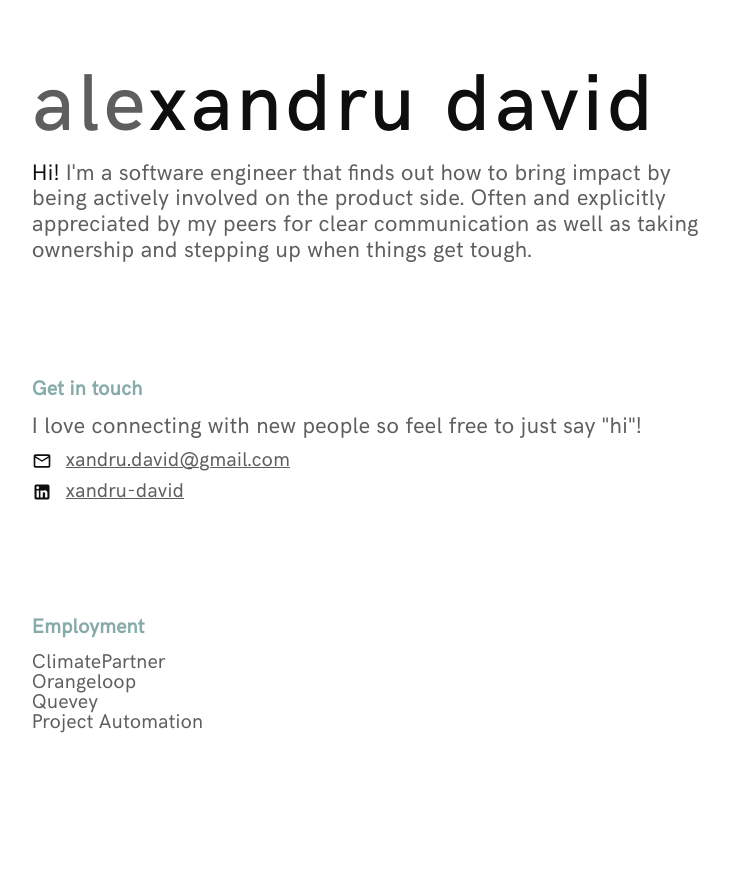
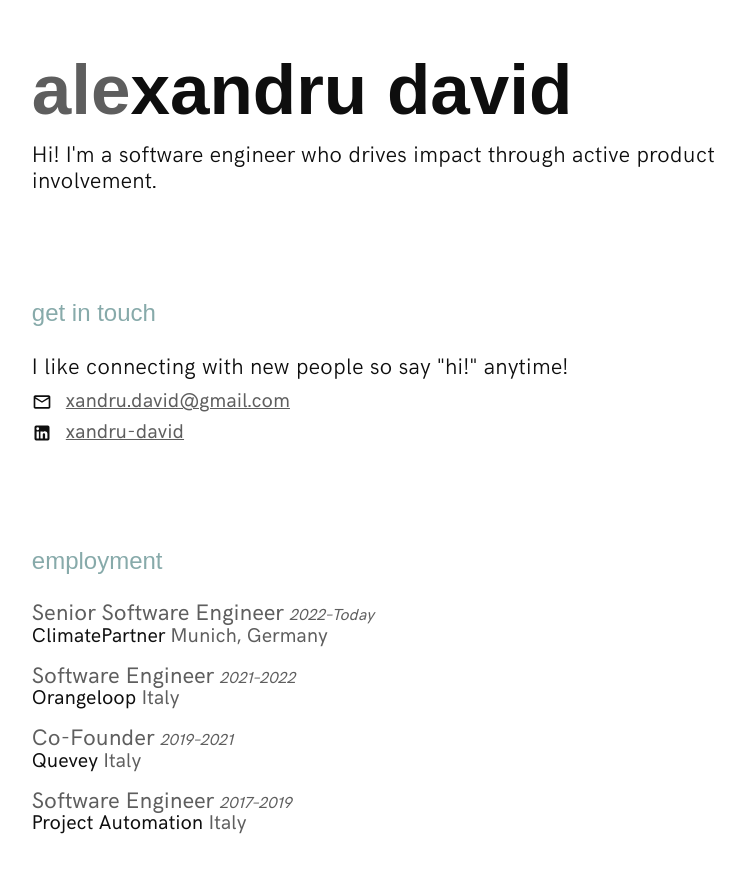
Before and after one commit to XandruDavid/xandrudavid-com, an Eleventy site: page src/index.html in a window 1280 px wide. Shown: the whole page, without its empty margins (45-790 px from the left). Built offline with nearby package versions, Linux system fonts and the light colour scheme; Eleventy itself is replaced by a stand-in of ours; files that its build step writes are made by us from their sources.

Commit message:
feat: add local font and enrich employment section

```diff
--- a/src/index.html
+++ b/src/index.html
@@ -15,32 +15,55 @@
     <section class="intro">
       <h1 class>Ale<span class="name">xandru David</span></h1>
       <p>
-        <span class="primary">Hi!</span> I'm a software engineer that finds out how to bring impact by being actively involved on the product side. Often and explicitly appreciated by my peers for clear communication as well as taking ownership and stepping up when things get tough.
+        <!-- <span class="primary">Hi!</span> I'm a software engineer that finds out how to bring impact by being actively involved on the product side. Often and explicitly appreciated by my peers for clear communication as well as taking ownership and stepping up when things get tough.  -->
+         <span class="primary">Hi!</span> I'm a software engineer who drives impact through active product involvement.
       </p>
     </section>
 
     <section class="contact">
       <h2>Get in touch</h2>
       <p>
-        I love connecting with new people so feel free to just say "hi"!
+        I like connecting with new people so say "hi!" anytime!
       </p>
       <ol>
         <li>
-          <a class="i-mail" href="mailto:xandru.david@gmail.com">xandru.david@gmail.com</a>
+          <a class="i-mail" target="_blank" href="mailto:xandru.david@gmail.com">xandru.david@gmail.com</a>
         </li>
         <li>
-          <a class="i-linkedin" href="linkedin.com/in/xandru-david">xandru-david</a>
+          <a class="i-linkedin" target="_blank" href="https://www.linkedin.com/in/xandru-david">xandru-david</a>
         </li>
       </ol>
     </section>
 
-    <section>
+    <section class="employment">
       <h2>Employment</h2>
       <ol>
-        <li>ClimatePartner</li>
-        <li>Orangeloop</li>
-        <li>Quevey</li>
-        <li>Project Automation</li>
+        <li>
+          <div>
+            <span class="role">Senior Software Engineer</span>
+            <span class="period"> 2022–Today</span><br />
+            <span class="employer">ClimatePartner</span>
+            <span class="location"> Munich, Germany</span>
+          </div>
+        </li>
+        <li>
+          <span class="role">Software Engineer</span>
+          <span class="period"> 2021–2022</span><br />
+          <span class="employer">Orangeloop</span>
+          <span class="location"> Italy</span>
+        </li>
+        <li>
+          <span class="role">Co-Founder</span>
+          <span class="period"> 2019–2021</span><br />
+          <span class="employer">Quevey</span>
+          <span class="location"> Italy</span>
+        </li>
+        <li>
+          <span class="role">Software Engineer</span>
+          <span class="period"> 2017–2019</span><br />
+          <span class="employer">Project Automation</span>
+          <span class="location"> Italy</span>
+        </li>
       </ol>
     </section>
   </body>
--- a/src/styles/style.css
+++ b/src/styles/style.css
@@ -7,7 +7,6 @@
   --font-size-medium: 1.125em;
 
   --body-font: "HKGrotesk", sans-serif;
-  --headline-font: "HKGrotesk-Medium", sans-serif;
 }
 
 @media (prefers-color-scheme: dark) {
@@ -21,16 +20,25 @@
 
 @font-face {
   font-family: HKGrotesk;
+  font-weight: 400;
   src: url(HKGrotesk-Regular.woff2)format("woff2")
 }
 
 @font-face {
-  font-family: HKGrotesk-Medium;
+  font-family: HKGrotesk;
+  font-weight: 100;
+  src: url(HKGrotesk-Light.woff2)format("woff2")
+}
+
+@font-face {
+  font-family: HKGrotesk;
+  font-weight: 600;
   src: url(HKGrotesk-Medium.woff2)format("woff2")
 }
 
 @font-face {
-  font-family: HKGrotesk-Bold;
+  font-family: HKGrotesk;
+  font-weight: 800;
   src: url(HKGrotesk-Bold.woff2)format("woff2")
 }
 
@@ -46,21 +54,28 @@
 @media (width<=820px) {
   body {
     padding: 6% 4%;
-    font-size: 24px;
+    font-size: 18px;
   }
 }
 
 h1 {
-  line-height: 1.35em;
-  font-size: 4.05em;
-  font-weight: 500;
-  letter-spacing: 0.04em;
-  font-family: var(--headline-font);
+  line-height: 1.1em;
+  font-size: 3.55em;
+  font-family: "Raleway", sans-serif;
+  font-optical-sizing: auto;
+  font-weight: 600;
+  font-style: normal;
+  margin-bottom: 0.2em;
 }
 
 h2 {
-  line-height: 2.5em;
-  color: var(--color-text-secondary)
+  line-height: 1.5em;
+  margin-bottom: 1em;
+  color: var(--color-text-secondary);
+  font-size: 1.2em;
+  font-weight: 400;
+  font-family: "Raleway", sans-serif;
+  text-transform: lowercase;
 }
 
 section {
@@ -71,7 +86,8 @@
 section p {
   font-size: var(--font-size-medium);
   line-height: 1.15em;
-  font-weight: 400;
+  font-weight: lighter;
+  color: var(--color-text-primary);
 }
 
 .intro h1 {
@@ -89,7 +105,6 @@
 a {
   color: var(--color-text-main);
   text-decoration-thickness: 0.05em;
-  /* text-decoration: none; */
 }
 
 a:hover {
@@ -118,3 +133,19 @@
 .i-linkedin::before {
   mask-image: url("linkedin.svg");
 }
+
+.employment li {
+  margin-bottom: 1em;
+}
+
+.employment .role {
+  font-size: var(--font-size-medium);
+}
+.employment .period {
+  font-size: 0.8em;
+  font-style: italic;
+}
+
+.employment .employer {
+  color: var(--color-text-primary);
+}
```
Also changed, not shown: .eleventy.js, src/fonts/hk-grotesk/HKGrotesk-BoldItalic.woff2 (added), src/fonts/hk-grotesk/HKGrotesk-Italic.woff2 (added), src/fonts/hk-grotesk/HKGrotesk-Light.woff2 (added), src/fonts/hk-grotesk/HKGrotesk-LightItalic.woff2 (added), src/fonts/hk-grotesk/HKGrotesk-MediumItalic.woff2 (added).
